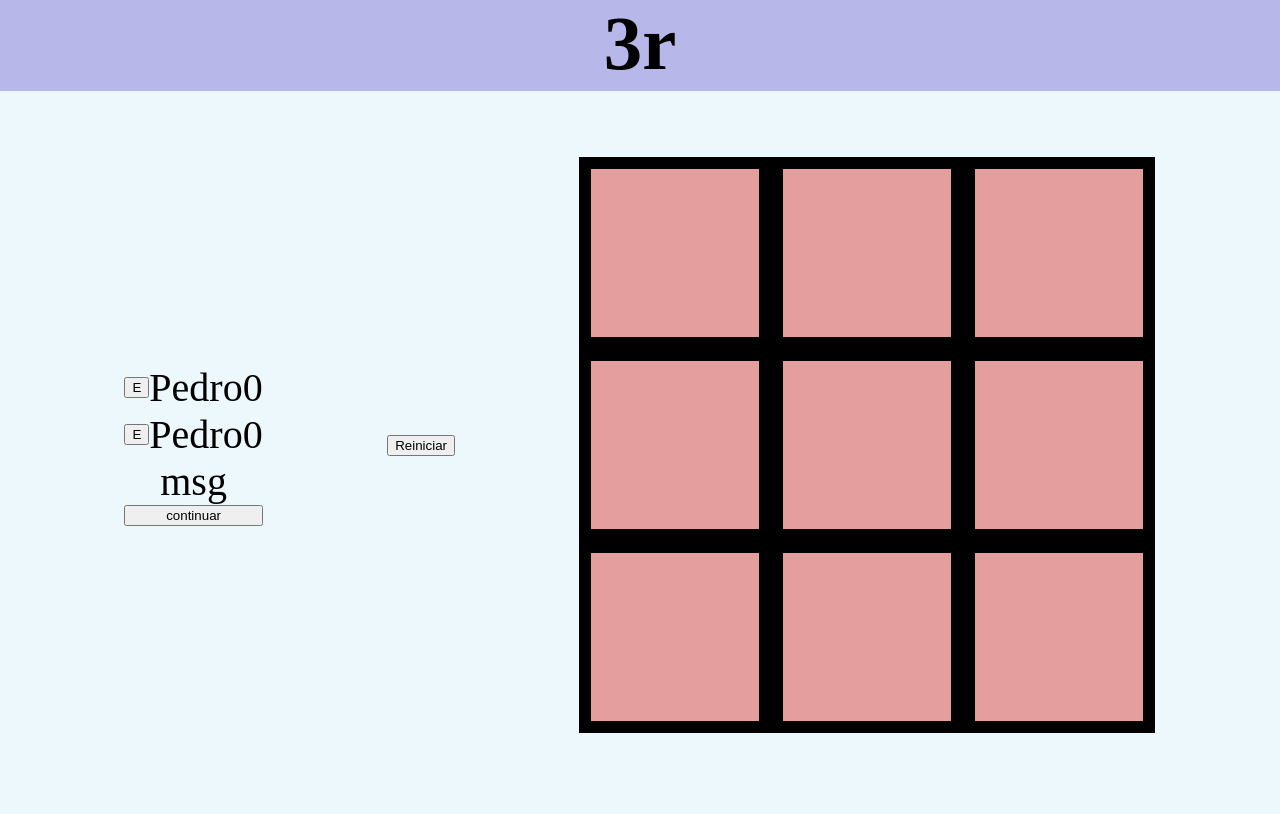
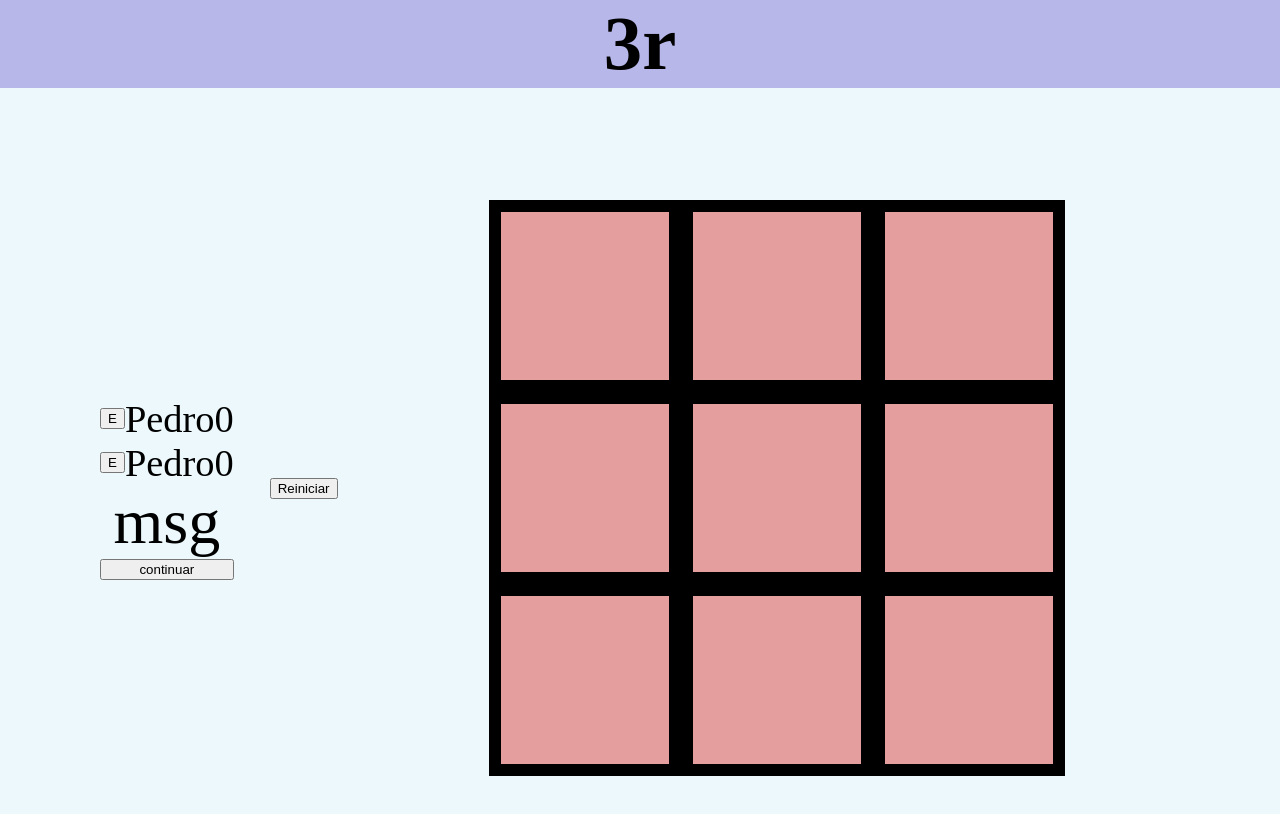
Before and after one commit to Frosmin/Tre-en_raya, a plain HTML site: page index.html in a window 1280 px wide. Drawn offline with Linux system fonts and the light colour scheme.

Commit message:
Ajustar estilos de diseño y tamaños de fuente en el CSS

```diff
--- a/style.css
+++ b/style.css
@@ -22,13 +22,14 @@ body{
     display: flex;
     flex-direction: column;
     height: 100%;
+    padding: 5%;
 }
 
 .jugadores {
     display: flex;
     flex-direction: column;
     justify-content: center;
-    font-size: 2.5em;
+    font-size: 5vw;
     order:1;
 }
 
@@ -36,6 +37,7 @@ body{
     display: flex;
     justify-content: center;
     align-items: center;
+    font-size: 60%;
 }
 
 .opciones {
@@ -54,6 +56,7 @@ body{
     grid-template-rows: repeat(3, 15vw);
     justify-content: center;
     order:2;
+    padding: 10%;
 }
 
 .celda {
@@ -81,6 +84,7 @@ body{
         flex-direction: row;
         align-items: center;
         justify-content: space-evenly;
+
     }
     .tablero {
         order: 3;
```
